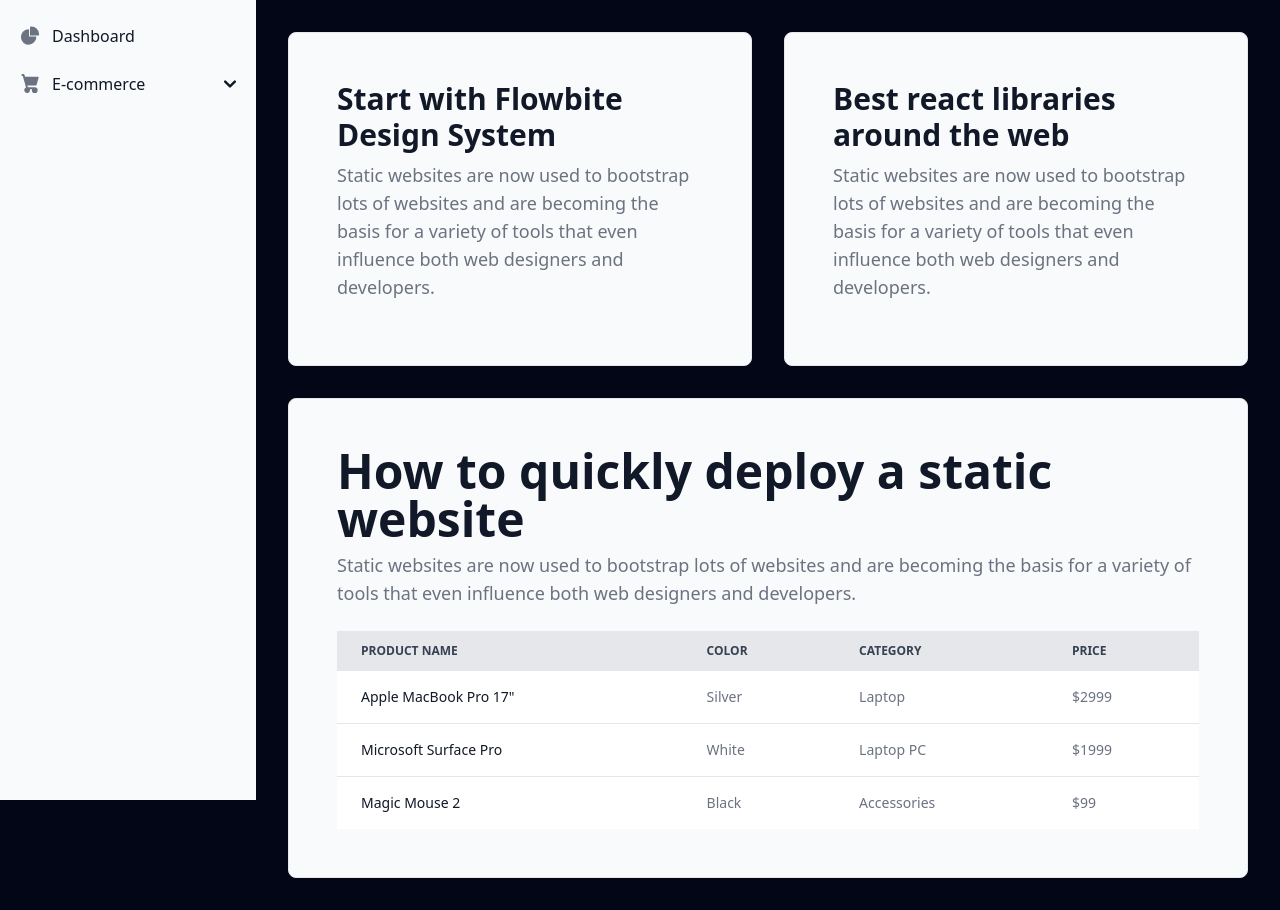
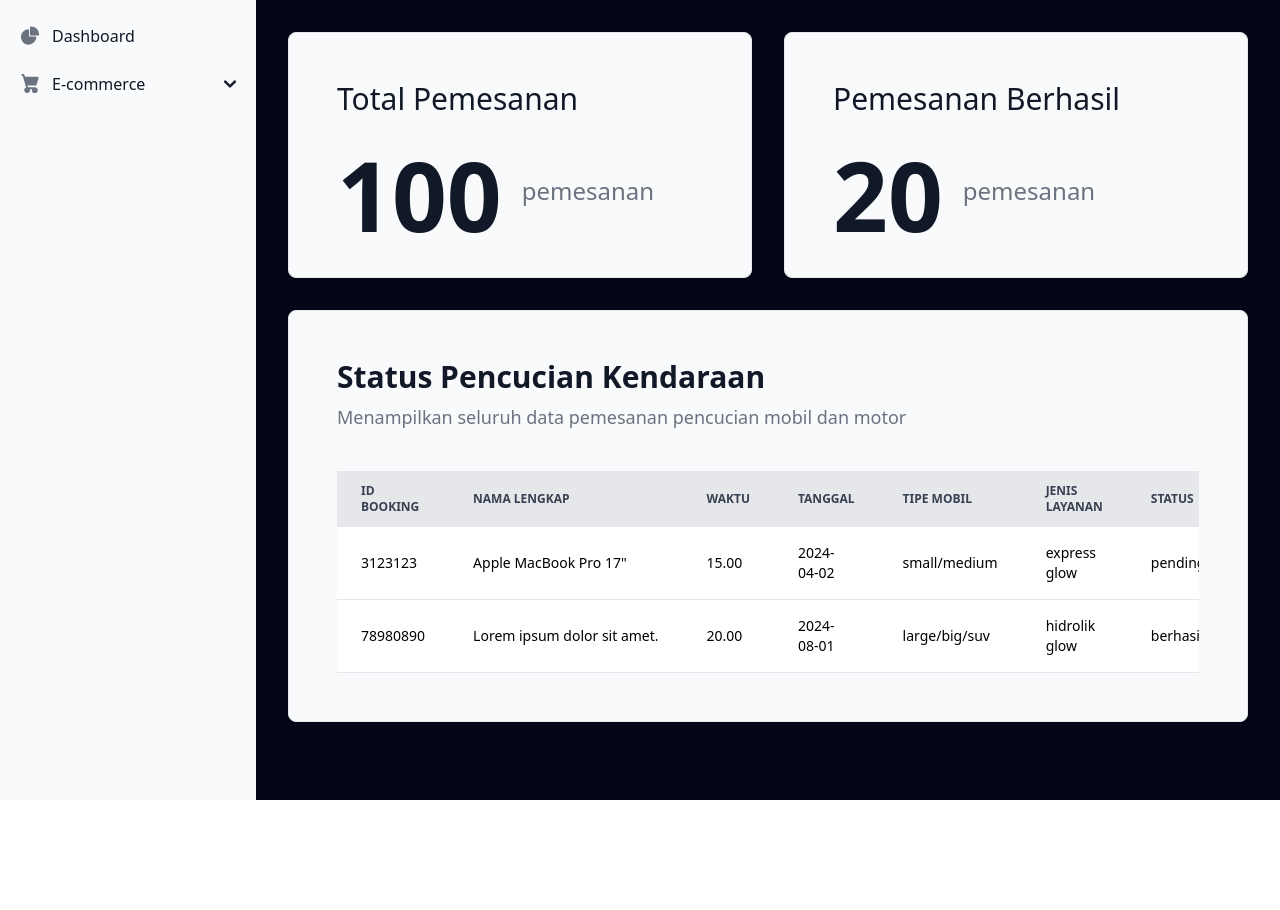
Before and after one commit to NaufalZaul/car-wash-project, a Vue app: page /admin in a window 1280 px wide. After the commit the page ends 800 px from the top, so only its background shows below. Built offline with nearby package versions, Linux system fonts and the light colour scheme.

Commit message:
update content admin

```diff
--- a/src/views/admin/BerandaAdmin.vue
+++ b/src/views/admin/BerandaAdmin.vue
@@ -7,44 +7,52 @@
         <div
           class="bg-gray-50 dark:bg-gray-800 border border-gray-200 dark:border-gray-700 rounded-lg p-8 md:p-12"
         >
-          <h2
-            class="text-gray-900 dark:text-white text-3xl font-extrabold mb-2"
-          >
-            Start with Flowbite Design System
+          <h2 class="text-gray-900 dark:text-white text-3xl mb-2">
+            Total Pemesanan
           </h2>
-          <p class="text-lg font-normal text-gray-500 dark:text-gray-400 mb-4">
-            Static websites are now used to bootstrap lots of websites and are
-            becoming the basis for a variety of tools that even influence both
-            web designers and developers.
-          </p>
+          <div class="h-full flex items-center">
+            <h2
+              class="text-gray-900 dark:text-white text-8xl font-bold mb-2 me-5"
+            >
+              100
+            </h2>
+            <p
+              class="text-2xl font-normal text-gray-500 dark:text-gray-400 mb-4"
+            >
+              pemesanan
+            </p>
+          </div>
         </div>
         <div
           class="bg-gray-50 dark:bg-gray-800 border border-gray-200 dark:border-gray-700 rounded-lg p-8 md:p-12"
         >
-          <h2
-            class="text-gray-900 dark:text-white text-3xl font-extrabold mb-2"
-          >
-            Best react libraries around the web
+          <h2 class="text-gray-900 dark:text-white text-3xl mb-2">
+            Pemesanan Berhasil
           </h2>
-          <p class="text-lg font-normal text-gray-500 dark:text-gray-400 mb-4">
-            Static websites are now used to bootstrap lots of websites and are
-            becoming the basis for a variety of tools that even influence both
-            web designers and developers.
-          </p>
+          <div class="h-full flex items-center">
+            <h2
+              class="text-gray-900 dark:text-white text-8xl font-bold mb-2 me-5"
+            >
+              20
+            </h2>
+            <p
+              class="text-2xl font-normal text-gray-500 dark:text-gray-400 mb-4"
+            >
+              pemesanan
+            </p>
+          </div>
         </div>
       </div>
       <div
         class="bg-gray-50 dark:bg-gray-800 border border-gray-200 dark:border-gray-700 rounded-lg p-8 md:p-12"
       >
         <h1
-          class="text-gray-900 dark:text-white text-3xl md:text-5xl font-extrabold mb-2"
+          class="text-gray-900 dark:text-white text-3xl md:text-3xl font-extrabold mb-2"
         >
-          How to quickly deploy a static website
+          Status Pencucian Kendaraan
         </h1>
-        <p class="text-lg font-normal text-gray-500 dark:text-gray-400 mb-6">
-          Static websites are now used to bootstrap lots of websites and are
-          becoming the basis for a variety of tools that even influence both web
-          designers and developers.
+        <p class="text-lg font-normal text-gray-500 dark:text-gray-400 mb-10">
+          Menampilkan seluruh data pemesanan pencucian mobil dan motor
         </p>
 
         <div class="relative overflow-x-auto">
@@ -55,49 +63,41 @@
               class="text-xs text-gray-700 uppercase bg-gray-200 dark:bg-gray-700 dark:text-gray-400"
             >
               <tr>
-                <th scope="col" class="px-6 py-3">Product name</th>
-                <th scope="col" class="px-6 py-3">Color</th>
-                <th scope="col" class="px-6 py-3">Category</th>
-                <th scope="col" class="px-6 py-3">Price</th>
+                <th scope="col" class="px-6 py-3">ID Booking</th>
+                <th scope="col" class="px-6 py-3">Nama Lengkap</th>
+                <th scope="col" class="px-6 py-3">Waktu</th>
+                <th scope="col" class="px-6 py-3">Tanggal</th>
+                <th scope="col" class="px-6 py-3">Tipe Mobil</th>
+                <th scope="col" class="px-6 py-3">Jenis Layanan</th>
+                <th scope="col" class="px-6 py-3">Status</th>
               </tr>
             </thead>
-            <tbody>
+            <tbody class="text-black">
               <tr
                 class="bg-white border-b dark:bg-gray-800 dark:border-gray-700"
               >
-                <th
-                  scope="row"
-                  class="px-6 py-4 font-medium text-gray-900 whitespace-nowrap dark:text-white"
-                >
+                <td class="px-6 py-4">3123123</td>
+                <td scope="row" class="px-6 py-4 whitespace-nowrap">
                   Apple MacBook Pro 17"
-                </th>
-                <td class="px-6 py-4">Silver</td>
-                <td class="px-6 py-4">Laptop</td>
-                <td class="px-6 py-4">$2999</td>
+                </td>
+                <td class="px-6 py-4">15.00</td>
+                <td class="px-6 py-4">2024-04-02</td>
+                <td class="px-6 py-4">small/medium</td>
+                <td class="px-6 py-4">express glow</td>
+                <td class="px-6 py-4">pending</td>
               </tr>
               <tr
                 class="bg-white border-b dark:bg-gray-800 dark:border-gray-700"
               >
-                <th
-                  scope="row"
-                  class="px-6 py-4 font-medium text-gray-900 whitespace-nowrap dark:text-white"
-                >
-                  Microsoft Surface Pro
-                </th>
-                <td class="px-6 py-4">White</td>
-                <td class="px-6 py-4">Laptop PC</td>
-                <td class="px-6 py-4">$1999</td>
-              </tr>
-              <tr class="bg-white dark:bg-gray-800">
-                <th
-                  scope="row"
-                  class="px-6 py-4 font-medium text-gray-900 whitespace-nowrap dark:text-white"
-                >
-                  Magic Mouse 2
-                </th>
-                <td class="px-6 py-4">Black</td>
-                <td class="px-6 py-4">Accessories</td>
-                <td class="px-6 py-4">$99</td>
+                <td class="px-6 py-4">78980890</td>
+                <td scope="row" class="px-6 py-4 whitespace-nowrap">
+                  Lorem ipsum dolor sit amet.
+                </td>
+                <td class="px-6 py-4">20.00</td>
+                <td class="px-6 py-4">2024-08-01</td>
+                <td class="px-6 py-4">large/big/suv</td>
+                <td class="px-6 py-4">hidrolik glow</td>
+                <td class="px-6 py-4">berhasil</td>
               </tr>
             </tbody>
           </table>
--- a/src/views/admin/LayananAdmin.vue
+++ b/src/views/admin/LayananAdmin.vue
@@ -7,14 +7,12 @@
         class="bg-gray-50 dark:bg-gray-800 border border-gray-200 dark:border-gray-700 rounded-lg p-8 md:p-12"
       >
         <h1
-          class="text-gray-900 dark:text-white text-3xl md:text-5xl font-extrabold mb-2"
+          class="text-gray-900 dark:text-white text-3xl md:text-3xl font-extrabold mb-2"
         >
-          How to quickly deploy a static website
+          Kelola data layanan
         </h1>
-        <p class="text-lg font-normal text-gray-500 dark:text-gray-400 mb-2">
-          Static websites are now used to bootstrap lots of websites and are
-          becoming the basis for a variety of tools that even influence both web
-          designers and developers.
+        <p class="text-lg font-normal text-gray-500 dark:text-gray-400 mb-6">
+          Mengelola seluruh data jenis layanan pada website
         </p>
 
         <!-- Modal toggle -->
@@ -162,10 +160,10 @@
               class="text-xs text-gray-700 uppercase bg-gray-200 dark:bg-gray-700 dark:text-gray-400"
             >
               <tr>
-                <th scope="col" class="px-6 py-3">Product name</th>
-                <th scope="col" class="px-6 py-3">Color</th>
-                <th scope="col" class="px-6 py-3">Category</th>
-                <th scope="col" class="px-6 py-3">Price</th>
+                <th scope="col" class="px-6 py-3">ID Layanan</th>
+                <th scope="col" class="px-6 py-3">Tipe Mobil</th>
+                <th scope="col" class="px-6 py-3">Jenis Layanan</th>
+                <th scope="col" class="px-6 py-3">Harga</th>
                 <th scope="col" class="px-6 py-3 text-center">Aksi</th>
               </tr>
             </thead>
@@ -173,12 +171,7 @@
               <tr
                 class="bg-white border-b dark:bg-gray-800 dark:border-gray-700"
               >
-                <th
-                  scope="row"
-                  class="px-6 py-4 font-medium text-gray-900 whitespace-nowrap dark:text-white"
-                >
-                  Apple MacBook Pro 17"
-                </th>
+                <td class="px-6 py-4">092423423</td>
                 <td class="px-6 py-4">Silver</td>
                 <td class="px-6 py-4">Laptop</td>
                 <td class="px-6 py-4">$2999</td>
--- a/src/views/admin/LayananLainAdmin.vue
+++ b/src/views/admin/LayananLainAdmin.vue
@@ -7,14 +7,12 @@
         class="bg-gray-50 dark:bg-gray-800 border border-gray-200 dark:border-gray-700 rounded-lg p-8 md:p-12"
       >
         <h1
-          class="text-gray-900 dark:text-white text-3xl md:text-5xl font-extrabold mb-2"
+          class="text-gray-900 dark:text-white text-3xl md:text-3xl font-extrabold mb-2"
         >
-          Lorem ipsum dolor sit amet consectetur adipisicing.
+          Kelola data layanan lainnya
         </h1>
-        <p class="text-lg font-normal text-gray-500 dark:text-gray-400 mb-2">
-          Static websites are now used to bootstrap lots of websites and are
-          becoming the basis for a variety of tools that even influence both web
-          designers and developers.
+        <p class="text-lg font-normal text-gray-500 dark:text-gray-400 mb-6">
+          Mengelola seluruh data layanan lainnya pada website
         </p>
 
         <!-- Modal toggle -->
@@ -162,10 +160,10 @@
               class="text-xs text-gray-700 uppercase bg-gray-200 dark:bg-gray-700 dark:text-gray-400"
             >
               <tr>
-                <th scope="col" class="px-6 py-3">Product name</th>
-                <th scope="col" class="px-6 py-3">Color</th>
-                <th scope="col" class="px-6 py-3">Category</th>
-                <th scope="col" class="px-6 py-3">Price</th>
+                <th scope="col" class="px-6 py-3">ID Layanan</th>
+                <th scope="col" class="px-6 py-3">Tipe Mobil</th>
+                <th scope="col" class="px-6 py-3">Jenis Layanan</th>
+                <th scope="col" class="px-6 py-3">Harga</th>
                 <th scope="col" class="px-6 py-3 text-center">Aksi</th>
               </tr>
             </thead>
@@ -173,12 +171,7 @@
               <tr
                 class="bg-white border-b dark:bg-gray-800 dark:border-gray-700"
               >
-                <th
-                  scope="row"
-                  class="px-6 py-4 font-medium text-gray-900 whitespace-nowrap dark:text-white"
-                >
-                  Apple MacBook Pro 17"
-                </th>
+                <td class="px-6 py-4">092423423</td>
                 <td class="px-6 py-4">Silver</td>
                 <td class="px-6 py-4">Laptop</td>
                 <td class="px-6 py-4">$2999</td>
```
